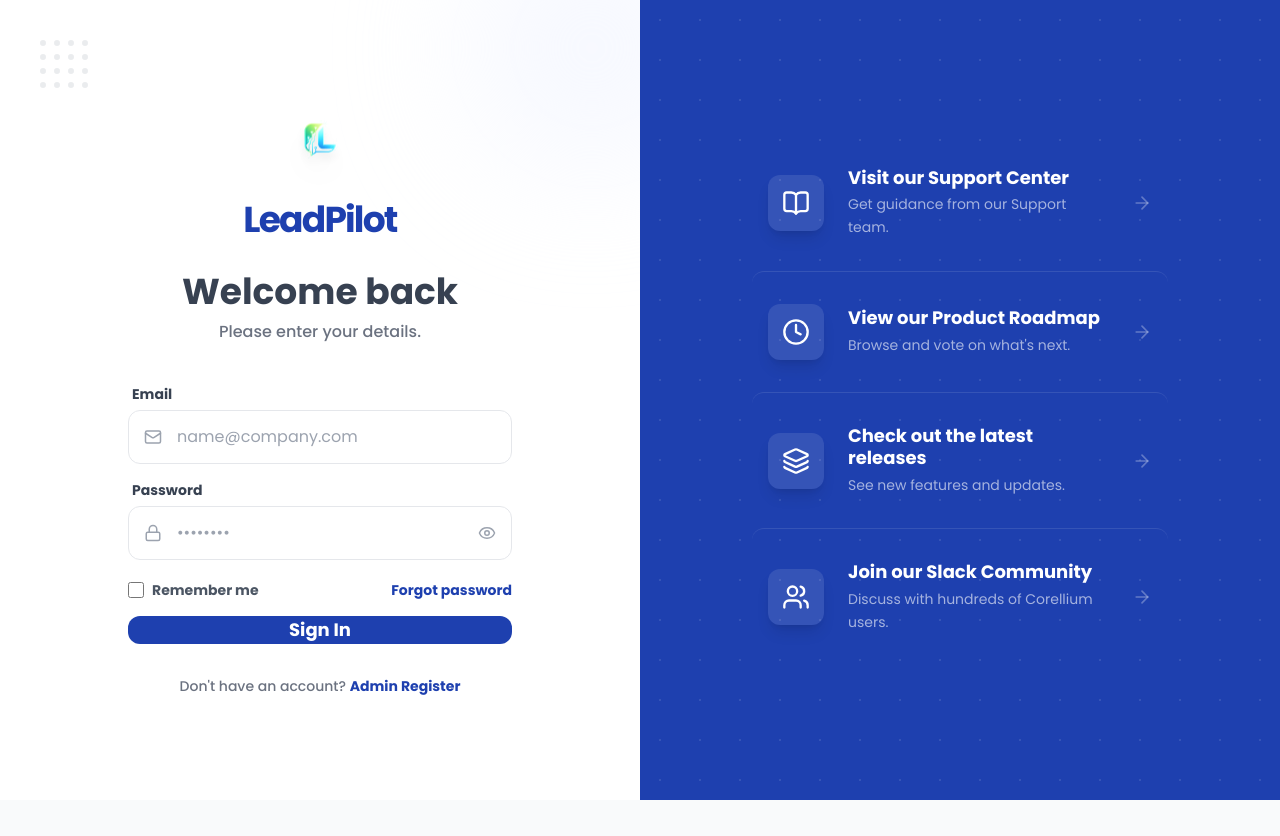
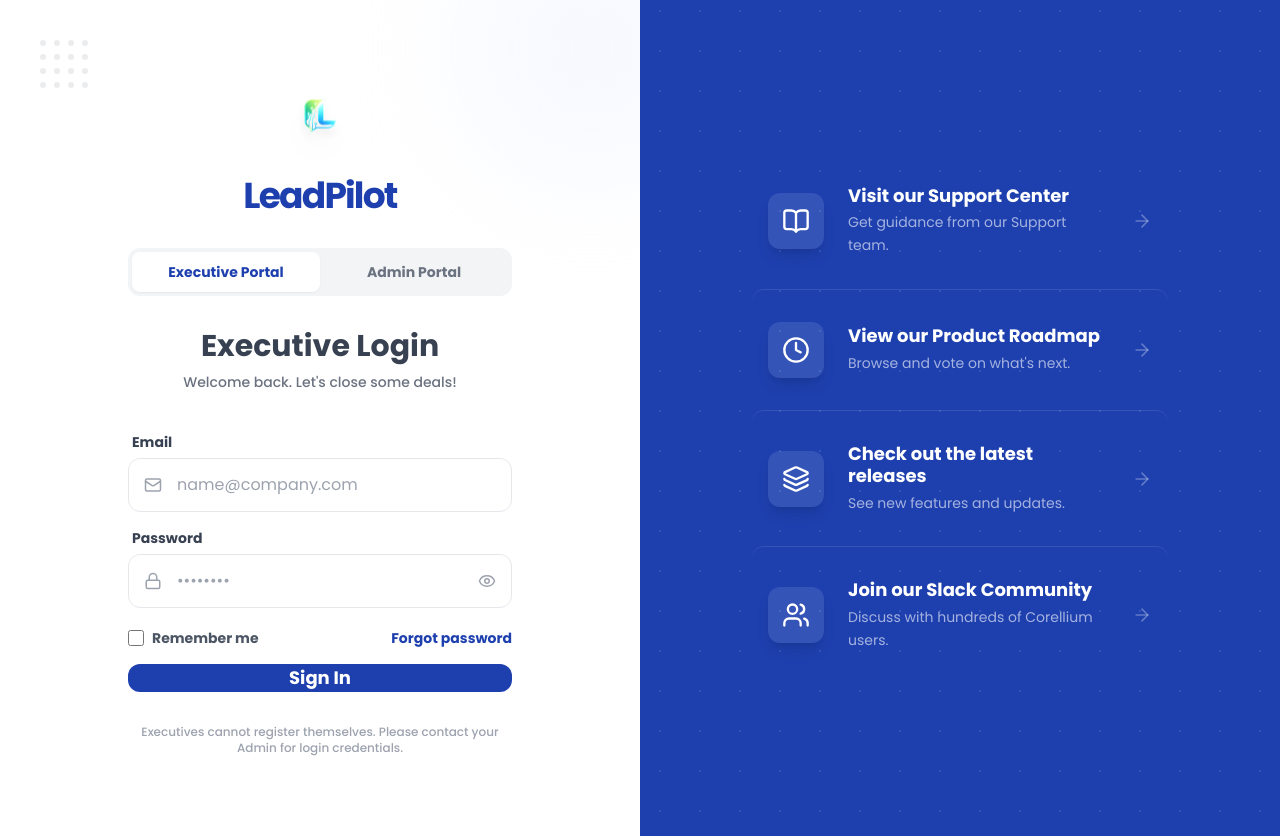
Before and after one commit to ramsiva97465-dot/Aitel_bde, a React (Vite) app: page / in a window 1280 px wide. Before the commit the page ends 800 px from the top, so only its background shows below. Built offline with nearby package versions, Linux system fonts and the light colour scheme; no server answers.

Commit message:
feat: separate admin and bde login portals with strict role validation

```diff
--- a/package.json
+++ b/package.json
@@ -19,6 +19,7 @@
     "express": "^5.2.1",
     "lucide-react": "^1.14.0",
     "pg": "^8.20.0",
+    "playwright": "^1.60.0",
     "react": "^19.2.6",
     "react-dom": "^19.2.6",
     "react-hot-toast": "^2.6.0",
--- a/src/pages/Login.jsx
+++ b/src/pages/Login.jsx
@@ -11,6 +11,9 @@
   const [password, setPassword] = useState('');
   const [showPwd, setShowPwd] = useState(false);
   const [loading, setLoading] = useState(false);
+
+  // Tabs: 'admin' or 'bde'
+  const [activeTab, setActiveTab] = useState('bde');
 
   const [isRegistering, setIsRegistering] = useState(false);
   const [name, setName] = useState('');
@@ -36,13 +39,24 @@
       } else {
         const user = await login(email, password);
         if (user) {
+          if (activeTab === 'admin' && user.role !== 'admin') {
+            toast.error('Access Denied: You are not an Admin.');
+            logout();
+            return;
+          }
+          if (activeTab === 'bde' && user.role !== 'bde') {
+            toast.error('Access Denied: Please use the Admin Portal.');
+            logout();
+            return;
+          }
+
           if (user.role === 'admin') navigate('/admin');
           else navigate('/bde');
         }
       }
     } catch (err) {
       console.error(err);
-      toast.error('Something went wrong!');
+      toast.error(err.message || 'Something went wrong!');
     } finally {
       setLoading(false);
     }
@@ -71,12 +85,38 @@
             <h2 className="text-4xl font-bold text-brand-600 tracking-tighter">LeadPilot</h2>
           </div>
 
+          {/* Portal Tabs */}
+          {!isRegistering && (
+            <div className="flex p-1 mb-8 bg-gray-100 rounded-xl">
+              <button
+                onClick={() => setActiveTab('bde')}
+                className={`flex-1 py-2.5 text-sm font-bold rounded-lg transition-all ${
+                  activeTab === 'bde' ? 'bg-white text-brand-600 shadow-sm' : 'text-gray-500 hover:text-gray-700'
+                }`}
+              >
+                Executive Portal
+              </button>
+              <button
+                onClick={() => setActiveTab('admin')}
+                className={`flex-1 py-2.5 text-sm font-bold rounded-lg transition-all ${
+                  activeTab === 'admin' ? 'bg-white text-brand-600 shadow-sm' : 'text-gray-500 hover:text-gray-700'
+                }`}
+              >
+                Admin Portal
+              </button>
+            </div>
+          )}
+
           <div className="mb-10 text-center">
-            <h1 className="text-4xl font-extrabold text-gray-700 mb-2">
-              {isRegistering ? 'Admin Registration' : 'Welcome back'}
+            <h1 className="text-3xl font-extrabold text-gray-700 mb-2">
+              {isRegistering ? 'Admin Registration' : activeTab === 'admin' ? 'Admin Login' : 'Executive Login'}
             </h1>
-            <p className="text-gray-500 font-medium">
-              {isRegistering ? 'Request access to the Administrative Panel.' : 'Please enter your details.'}
+            <p className="text-gray-500 font-medium text-sm">
+              {isRegistering
+                ? 'Request access to the Administrative Panel.'
+                : activeTab === 'admin'
+                  ? 'Manage your team and track pipeline.'
+                  : 'Welcome back. Let\'s close some deals!'}
             </p>
           </div>
 
@@ -188,15 +228,22 @@
           </form>
 
           <div className="mt-8 text-center">
+            {activeTab === 'admin' && (
               <p className="text-sm text-gray-500 font-medium">
-              {isRegistering ? 'Already have an account?' : "Don't have an account?"} {' '}
+                {isRegistering ? 'Already have an account?' : "Don't have an admin account?"} {' '}
                 <button
                   onClick={() => setIsRegistering(!isRegistering)}
                   className="text-brand-600 font-bold hover:underline"
                 >
-                {isRegistering ? 'Sign In' : 'Admin Register'}
+                  {isRegistering ? 'Sign In' : 'Register Here'}
                 </button>
               </p>
+            )}
+            {activeTab === 'bde' && !isRegistering && (
+              <p className="text-xs text-gray-400 font-medium">
+                Executives cannot register themselves. Please contact your Admin for login credentials.
+              </p>
+            )}
           </div>
 
           {/* Development Quick Fill removed for Production */}
```
Also changed, not shown: capture_crash.js (added, +38 -0 lines), fix.cjs (added, +15 -0 lines), 1 other file (tests, documents, lock files or other folders). Lines whose indentation alone changed are shown as unchanged.
